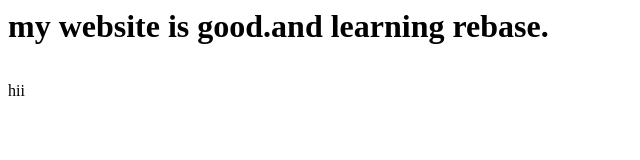
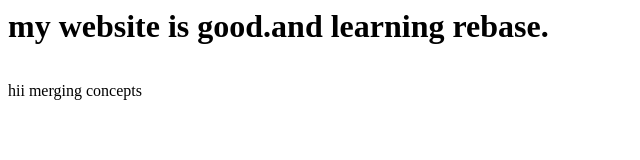
Before and after one commit to jigarsuthar12/best_prac, a plain HTML site: page index.html in a window 1280 px wide. Shown: the whole page, without its empty margins (0-640 px from the left). Drawn offline with Linux system fonts and the light colour scheme.

Commit message:
learning rebasing 2

```diff
--- a/index.html
+++ b/index.html
@@ -4,6 +4,6 @@
 			my website is good.and learning rebase.
 		</h1>
 		<table></table>
-		<p>hii</p>
+		<p>hii merging concepts</p>
 	</body>
 </html>
```
